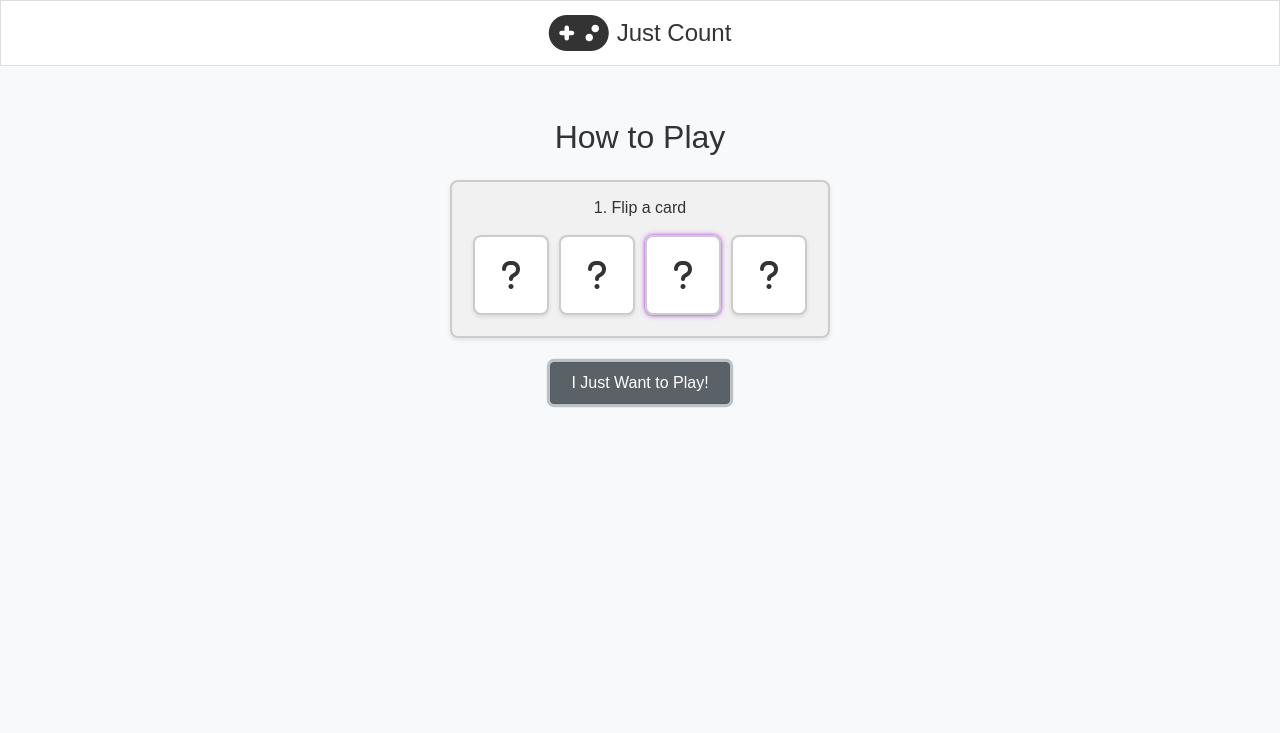
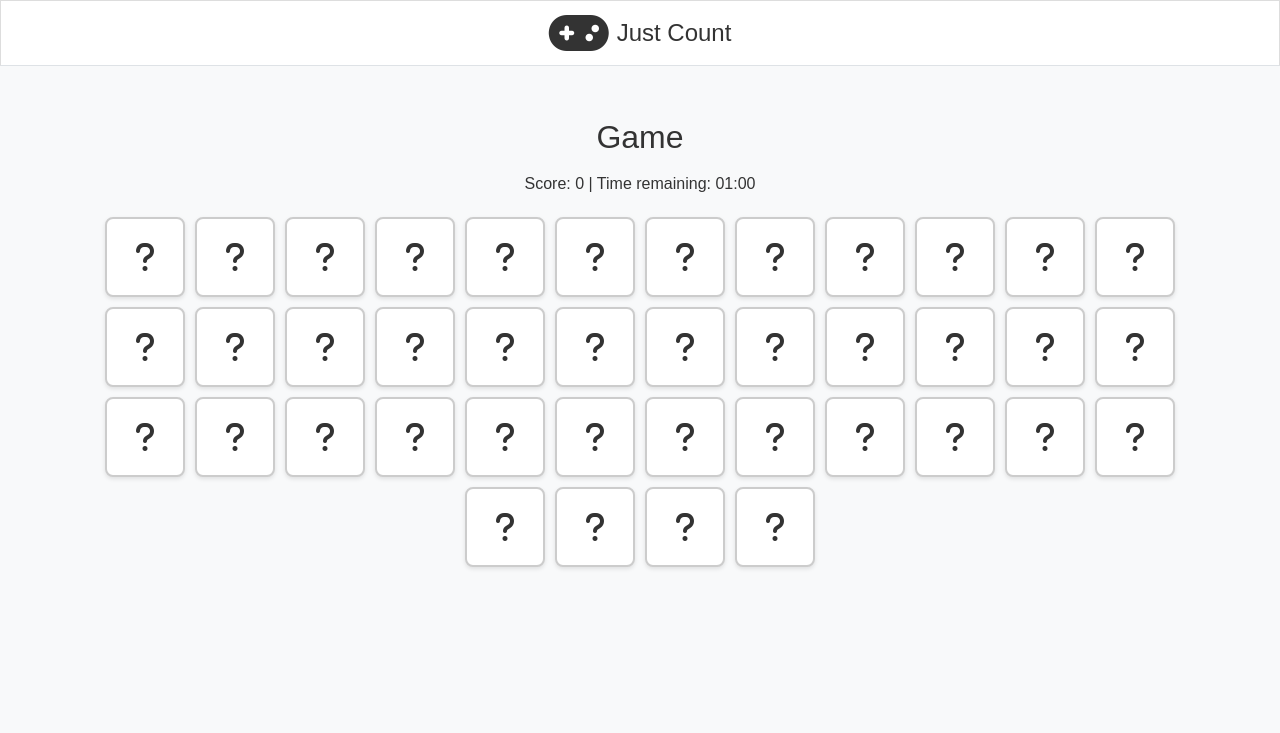
Before and after one commit to omp5gsel/Just-Count, a plain HTML site: page index.html in a window 1280 px wide. Both pictures are taken after a click on the button "I Just Want to Play!". Shown: the top 733 px of the page. Drawn offline with Linux system fonts and the light colour scheme.

Commit message:
Update: Implement main game start and card randomisation. Added play button functionality and improved tutorial interaction.

```diff
--- a/assets/js/game.js
+++ b/assets/js/game.js
@@ -1,23 +1,98 @@
-$('document').ready(function() {
-	console.log('Page loaded');
+// Global variables
+let currentRound = 1;
+
+// Set 'play' button action
+$("#tutorialPlayButton").click(function () {
+	console.log("Play button clicked");
+	// Hide the tutorial
+	$("#how-to-play").fadeOut("slow", function () {
+		// Show the game
+		$("#game").fadeIn("slow");
+	});
+	// Start a new game
+	newGame();
 });
 
+function newGame() {
+	console.log("New game started");
+	// Reset the game state
+	$(".card").removeClass("flipped guess wrong correct");
+	$(".card").removeAttr("onclick");
+	// Shuffle and display cards
+	shuffleCards();
+}
 
+// Function to randomly generate and shuffle cards
+function shuffleCards(level) {
+	// Work out how many pairs are required
+	const numberOfPairs = getPairsForLevel(level);
+	console.log(`Shuffling ${numberOfPairs} pairs for level ${level}`);
 
+	// Create an array of all pairs by adding each number twice
+	const values = [];
+	for (let n = 1; n <= numberOfPairs; n++) {
+		values.push(n, n);
+	}
+
+	// Mix the numbers/pairs up using Math.random
+	values.sort(() => Math.random() - 0.5);
+
+	// Add cards into the game view
+	const gameArea = $("#game-cards");
+	gameArea.empty();
+
+	values.forEach((val, idReq) => {
+		// ` required for multi-line strings and strings with variables
+		const cardId = `gameCard${idReq + 1}`;
+		const card =
+			$(`<div id="${cardId}" class="flip-card" data-value="${val}">
+			<div class="flip-card-inner">
+				<div class="flip-card-front">
+					<i class="fas fa-question"></i>
+				</div>
+				<div class="flip-card-back">
+					<h1>${val}</h1>
+				</div>
+			</div>
+		</div>`);
+
+		// Make the cards clickable
+		card.on("click", function () {
+			gameCardClicked(this);
+		});
+
+		gameArea.append(card);
+		console.log(`Card ${cardId} added with value ${val}`);
+	});
+}
+
+// Function to determine the number of pairs based on the level
+function getPairsForLevel(level) {
+	const base = 4;
+	if (level < 5) {
+		// Add 1 pair for levels 1-5
+		return base + level;
+	} else {
+		// Level 6+ : cap at 20 pairs
+		return base + 16;
+	}
+}
+
+// Function to handle card clicks
 function cardClicked(card) {
-	console.log('Card clicked:', card);
+	console.log("Card clicked:", card);
 	// Check if the card is already flipped
-	if ($(card).hasClass('flipped')) {
+	if ($(card).hasClass("flipped")) {
 		return; // Ignore if already flipped
 	}
 
 	// Flip the card
-	$(card).addClass('flipped');
+	$(card).addClass("flipped guess");
 
 	// Check for a match
 	checkForMatch();
 }
 
 function checkForMatch() {
-	console.log('Checking for match');
+	console.log("Checking for match");
 }
--- a/assets/js/tutorial.js
+++ b/assets/js/tutorial.js
@@ -1,4 +1,5 @@
-// The tutorial follows a set path, no randomness, no checks. Everything is pre-defined.
+// The tutorial follows a set path, no randomness, no checks required.
+// - Everything is pre-defined.
 
 function tutorial() {
 	// Set path to DOM item to identify current tutorial section
@@ -41,7 +42,7 @@ function tutorial() {
 				$("#tutorialCard3, #tutorialCard4").addClass("correct");
 			}, 500);
 			// Update title
-			$("h5#tutorialTitle").text("Easy right? Press Lets Go! to start!'");
+			$("h5#tutorialTitle").text('Easy right? Press "Lets Go!" to start!');
             // Change button to play
 			$(".btn.btn-secondary")
 				.removeClass("btn-secondary")
--- a/index.html
+++ b/index.html
@@ -86,7 +86,7 @@
 			</div>
 
 			<div class="text-center">
-				<button class="btn btn-secondary">I Just Want to Play!</button>
+				<button id="tutorialPlayButton" type="button" class="btn btn-secondary">I Just Want to Play!</button>
 			</div>
 		</section>
 
@@ -97,7 +97,7 @@
 			<p>Score: <span id="score">0</span> | Time remaining: <span id="time">01:00</span></p>
 
 			<div id="game-cards" class="d-flex flex-wrap justify-content-center">
-				<div id="gameCard1" class="flip-card" data-value="0" onclick="tutorialCardClicked(this)">
+				<div id="gameCard1" class="flip-card" data-value="0" onclick="gameCardClicked(this)">
 					<div class="flip-card-inner">
 						<div class="flip-card-front">
 							<i class="fas fa-question"></i>
```
